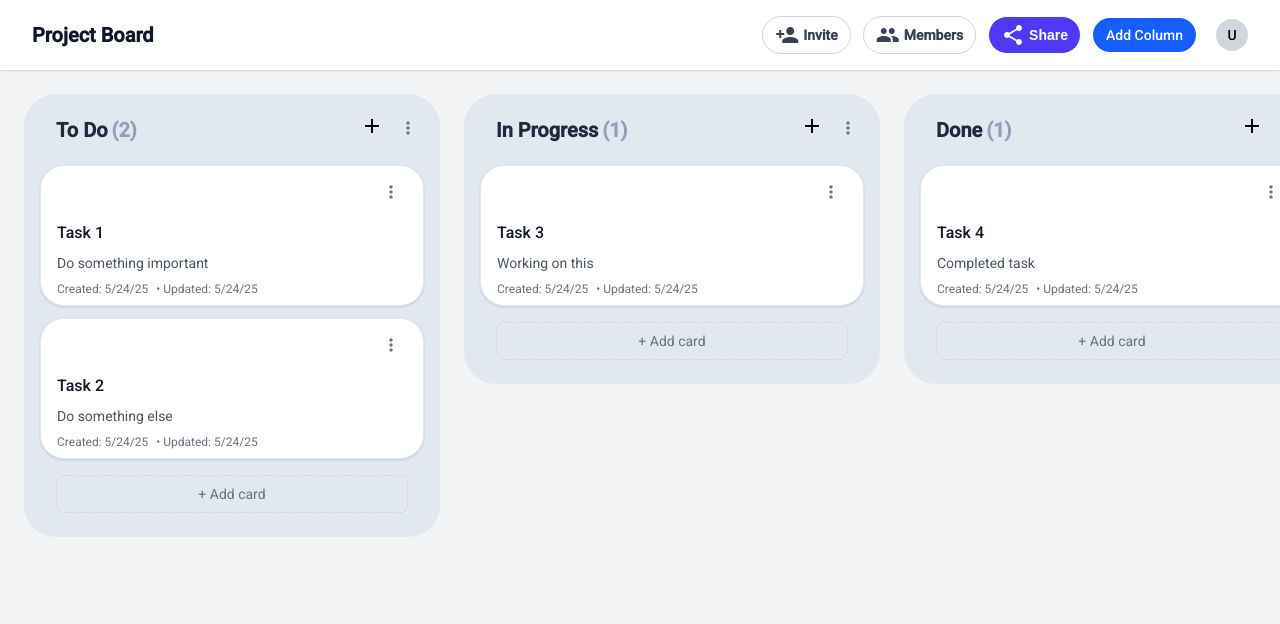
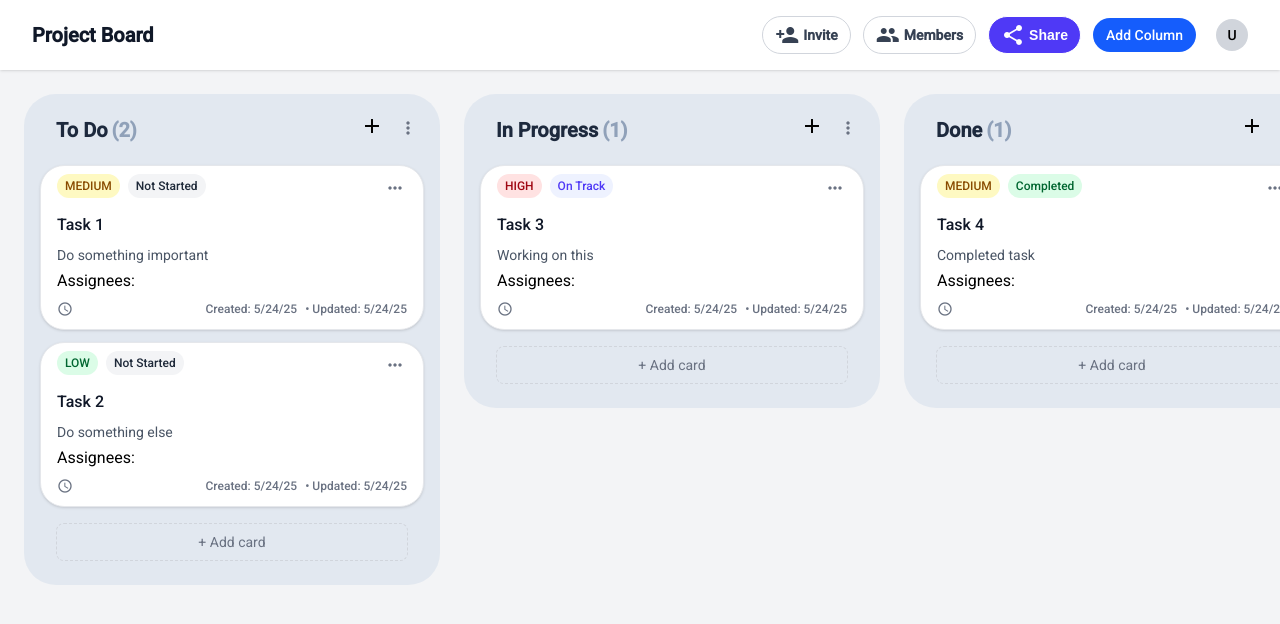
Before and after one commit to Abrarafi/kanban-board, an Angular app: page / in a window 1280 px wide. Shown: the top 624 px of the page. Built offline with nearby package versions, Linux system fonts and the light colour scheme.

Commit message:
Card assaignees list added

```diff
--- a/src/app/board/components/card-dialog/card-dialog.component.html
+++ b/src/app/board/components/card-dialog/card-dialog.component.html
@@ -21,30 +21,26 @@
                   class="resize-y min-h-[100px]"></textarea>
       </mat-form-field>
 
-      <mat-form-field appearance="outline" class="w-full">
-        <mat-label>Assignees</mat-label>
-        <mat-select formControlName="assignees" multiple [compareWith]="compareUsers">
-          <mat-option *ngFor="let user of users" [value]="user">
-            <div class="flex items-center gap-2 py-1">
-              <img *ngIf="user.avatar" [src]="user.avatar" [alt]="user.name"
-                   class="w-6 h-6 rounded-full object-cover">
-              <div class="flex flex-col">
-                <span class="font-medium">{{ user.name }}</span>
-                <span class="text-sm text-gray-600">{{ user.email }}</span>
-              </div>
-            </div>
-          </mat-option>
-        </mat-select>
-      </mat-form-field>
+      <div class="grid grid-cols-2 gap-4">
+        <mat-form-field appearance="outline">
+          <mat-label>Priority</mat-label>
+          <mat-select formControlName="priority">
+            <mat-option>None</mat-option>
+            @for(priority of priorities; track priority) {
+              <mat-option [value]="priority">{{ priority }}</mat-option>
+            }
+          </mat-select>
+        </mat-form-field>
 
-      <mat-form-field appearance="outline" class="w-full">
-        <mat-label>Priority</mat-label>
-        <mat-select formControlName="priority">
-          <mat-option value="LOW">Low</mat-option>
-          <mat-option value="MEDIUM">Medium</mat-option>
-          <mat-option value="HIGH">High</mat-option>
-        </mat-select>
-      </mat-form-field>
+        <mat-form-field appearance="outline">
+          <mat-label>Status</mat-label>
+          <mat-select formControlName="status">
+            @for(status of statuses; track status) {
+              <mat-option [value]="status">{{ status }}</mat-option>
+            }
+          </mat-select>
+        </mat-form-field>
+      </div>
 
       <mat-form-field appearance="outline" class="w-full">
         <mat-label>Due Date</mat-label>
@@ -52,14 +48,36 @@
         <mat-datepicker-toggle matIconSuffix [for]="picker"></mat-datepicker-toggle>
         <mat-datepicker #picker></mat-datepicker>
       </mat-form-field>
+
+      <mat-form-field appearance="outline" class="w-full">
+        <mat-label>Assignees</mat-label>
+        <mat-select formControlName="assignees" multiple [compareWith]="compareUsers">
+          @for(user of users; track user.id) {
+            <mat-option [value]="user">
+              <div class="flex items-center gap-2 py-1">
+                @if(user.avatar) {
+                  <img [src]="user.avatar" [alt]="user.name" class="w-6 h-6 rounded-full object-cover">
+                }
+                <div class="flex flex-col">
+                  <span class="font-medium">{{ user.name }}</span>
+                  <span class="text-sm text-gray-600">{{ user.email }}</span>
+                </div>
+              </div>
+            </mat-option>
+          }
+        </mat-select>
+      </mat-form-field>
     </form>
   </mat-dialog-content>
 
-  <mat-dialog-actions align="end" class="mt-4 gap-2">
+  <mat-dialog-actions align="end" class="mt-4">
     <button mat-button (click)="onCancel()">Cancel</button>
-    <button mat-raised-button color="primary"
-            [disabled]="cardForm.invalid"
-            (click)="onSubmit()">
+    <button
+      mat-raised-button
+      color="primary"
+      [disabled]="cardForm.invalid"
+      (click)="onSubmit()"
+    >
       {{ data.mode === 'edit' ? 'Save' : 'Create' }}
     </button>
   </mat-dialog-actions>
--- a/src/app/board/components/card-dialog/card-dialog.component.ts
+++ b/src/app/board/components/card-dialog/card-dialog.component.ts
@@ -39,6 +39,8 @@ interface User {
 })
 export class CardDialogComponent {
   cardForm: FormGroup;
+  priorities = ['LOW', 'MEDIUM', 'HIGH'];
+  statuses = ['Not Started', 'In Research', 'On Track', 'Completed'];
   users: User[] = [
     { id: '1', name: 'John Doe', email: 'john@example.com', avatar: 'assets/avatars/john.jpg' },
     { id: '2', name: 'Jane Smith', email: 'jane@example.com', avatar: 'assets/avatars/jane.jpg' },
@@ -58,7 +60,8 @@ export class CardDialogComponent {
     this.cardForm = this.fb.group({
       title: ['', [Validators.required, Validators.minLength(3)]],
       description: [''],
-      priority: ['MEDIUM'],
+      priority: [''],
+      status: ['Not Started'],
       dueDate: [null],
       assignees: [[]]
     });
@@ -68,7 +71,8 @@ export class CardDialogComponent {
         title: data.card.title,
         description: data.card.description,
         priority: data.card.priority,
-        dueDate: data.card.dueDate ? new Date(data.card.dueDate) : null,
+        status: data.card.status,
+        dueDate: data.card.dueDate,
         assignees: data.card.assignees || []
       });
     }
@@ -85,10 +89,10 @@ export class CardDialogComponent {
         title: formValue.title,
         description: formValue.description || '',
         priority: formValue.priority,
+        status: formValue.status,
         dueDate: formValue.dueDate,
         assignees: formValue.assignees,
         columnId: this.data.columnId,
-        status: 'Not Started',
         updatedAt: new Date()
       };
 
--- a/src/app/board/components/card/card.component.html
+++ b/src/app/board/components/card/card.component.html
@@ -1,13 +1,13 @@
-<div class="bg-white px-2 py-1 rounded-3xl shadow-sm border border-gray-200 hover:shadow-md transition-all">
+<div class="bg-white px-2 py-1 rounded-3xl shadow-sm border border-gray-200 hover:shadow-md transition-all relative overflow-visible">
   <div class="px-2 py-1 flex justify-between items-start">
     <div class="flex gap-2">
       @if(card.priority) {
-        <span class="text-xs font-semibold px-2 py-1 rounded-full" [ngClass]="priorityClasses">
+        <span class="text-xs font-medium px-2 py-1 rounded-full" [ngClass]="priorityClasses">
           {{ card.priority }}
         </span>
       }
       @if(card.status) {
-        <span class="text-xs px-2 font-semibold py-1 rounded-full" [ngClass]="statusClasses">
+        <span class="text-xs px-2 font-medium py-1 rounded-full" [ngClass]="statusClasses">
           {{ card.status }}
         </span>
       }
@@ -16,10 +16,10 @@
     <div class="relative">
       <button
         (click)="toggleMenu()"
-        class="p-1 hover:bg-gray-100 rounded-full"
+        class=" hover:bg-gray-100 rounded-full"
         #menuButton
       >
-        <mat-icon class="text-gray-500 text-xl">more_vert</mat-icon>
+        <mat-icon class="text-gray-500 text-xl">more_horiz</mat-icon>
       </button>
 
       @if(isMenuOpen) {
@@ -65,27 +65,80 @@
     </div>
   }
 
-  <!-- Assignee -->
-  @if(card.assignee) {
-    <div class="px-2 py-1 flex items-center">
-      @if(avatarUrl) {
-        <img [src]="avatarUrl" [alt]="card.assignee.name"
-             class="h-6 w-6 rounded-full mr-2 object-cover">
-      } @else {
-        <div class="h-6 w-6 rounded-full bg-gray-200 flex items-center justify-center mr-2 text-sm font-medium">
-          {{ initials }}
+  <!-- Assignees -->
+  <div class="flex justify-between items-center px-2">
+    <h3 class="text-[16px]">Assignees:</h3>
+
+    @if(card.assignees.length > 0) {
+      <div class="relative">
+        <!-- Assignee Avatars -->
+        <div class="flex -space-x-2 cursor-pointer" (click)="toggleAssigneeList($event)" #assigneeList>
+          @for(assignee of visibleAssignees; track assignee.id) {
+            <div class="w-8 h-8 rounded-full bg-gray-200 overflow-hidden ring-2 ring-white">
+              @if(assignee.avatar) {
+                <img [src]="assignee.avatar" [alt]="assignee.name"
+                     class="w-full h-full object-cover">
+              } @else {
+                <div class="w-full h-full flex items-center justify-center bg-gray-200 text-gray-600 font-medium">
+                  {{ assignee.name.charAt(0).toUpperCase() }}
+                </div>
+              }
+            </div>
+          }
+          @if(hasMoreAssignees) {
+            <div class="w-8 h-8 rounded-full bg-gray-100 ring-2 ring-white flex items-center justify-center text-sm text-gray-600 font-medium cursor-pointer">
+              +{{ remainingAssigneesCount }}
+            </div>
+          }
         </div>
-      }
-      <span class="text-sm text-gray-600">{{ card.assignee.name }}</span>
-    </div>
-  }
+
+        <!-- Assignee List Popup -->
+        @if(isAssigneeListOpen) {
+          <div
+            class="absolute z-[1000] w-64 bg-amber-50 rounded-lg shadow-lg border border-gray-200 overflow-visible"
+            [class.bottom-full]="showAbove"
+            [class.top-full]="!showAbove"
+            [class.mb-2]="showAbove"
+            [class.mt-2]="!showAbove"
+            style="right: 0;"
+            (clickOutside)="closeAssigneeList()"
+          >
+            <div class="sticky top-0 px-3 py-2 text-sm font-medium text-gray-700 border-b border-gray-100 bg-white">
+              Assignees
+            </div>
+            <div class="max-h-[240px] bg-white overflow-y-auto">
+              @for(assignee of card.assignees; track assignee.id) {
+                <div class="px-3 py-2 flex items-center gap-2 hover:bg-gray-50">
+                  <div class="w-8 h-8 rounded-full bg-gray-200 overflow-hidden flex-shrink-0">
+                    @if(assignee.avatar) {
+                      <img [src]="assignee.avatar" [alt]="assignee.name"
+                           class="w-full h-full object-cover">
+                    } @else {
+                      <div class="w-full h-full flex items-center justify-center bg-gray-200 text-gray-600 font-medium">
+                        {{ assignee.name.charAt(0).toUpperCase() }}
+                      </div>
+                    }
+                  </div>
+                  <div class="flex flex-col min-w-0">
+                    <span class="text-sm font-medium text-gray-900 truncate">{{ assignee.name }}</span>
+                    <span class="text-xs text-gray-500 truncate">{{ assignee.email }}</span>
+                  </div>
+                </div>
+              }
+            </div>
+          </div>
+        }
+      </div>
+    }
+  </div>
 
   <!-- Footer -->
-  <div class="px-2 py-1 flex justify-between items-center text-xs text-gray-500">
+  <div class="px-2 py-1 flex justify-between items-center text-xs font-medium text-gray-500">
+    <mat-icon class="text-base">schedule</mat-icon>
     <!-- Due Date -->
     @if(card.dueDate) {
       <div class="flex items-center">
-        <span class="material-icons-outlined text-base mr-1">schedule</span>
+
         <span [class.text-red-500]="isOverdue">
           Due: {{ card.dueDate | date:'MMM d' }}
           @if(isOverdue) {
--- a/src/app/board/components/card/card.component.ts
+++ b/src/app/board/components/card/card.component.ts
@@ -19,8 +19,12 @@ export class CardComponent {
   @Output() moveCard = new EventEmitter<Card>();
   @Output() deleteCard = new EventEmitter<Card>();
   @ViewChild('menuButton') menuButton!: ElementRef;
+  @ViewChild('assigneeList') assigneeListTrigger!: ElementRef;
 
   isMenuOpen = false;
+  isAssigneeListOpen = false;
+  showAbove = false;
+  readonly MAX_VISIBLE_ASSIGNEES = 2;
 
   constructor(private dialog: MatDialog) {}
 
@@ -30,6 +34,37 @@ export class CardComponent {
 
   closeMenu(): void {
     this.isMenuOpen = false;
+  }
+
+  toggleAssigneeList(event: MouseEvent): void {
+    if (!this.isAssigneeListOpen) {
+      const element = event.currentTarget as HTMLElement;
+      const rect = element.getBoundingClientRect();
+      const spaceBelow = window.innerHeight - rect.bottom;
+      const spaceAbove = rect.top;
+      const popupHeight = 280; // Header (40px) + Max content height (240px)
+
+      this.showAbove = spaceBelow < popupHeight && spaceAbove > spaceBelow;
+    }
+
+    this.isAssigneeListOpen = !this.isAssigneeListOpen;
+    event.stopPropagation();
+  }
+
+  closeAssigneeList(): void {
+    this.isAssigneeListOpen = false;
+  }
+
+  get visibleAssignees() {
+    return this.card.assignees.slice(0, this.MAX_VISIBLE_ASSIGNEES);
+  }
+
+  get remainingAssigneesCount() {
+    return Math.max(0, this.card.assignees.length - this.MAX_VISIBLE_ASSIGNEES);
+  }
+
+  get hasMoreAssignees() {
+    return this.card.assignees.length > this.MAX_VISIBLE_ASSIGNEES;
   }
 
   onEdit(): void {
@@ -73,7 +108,7 @@ export class CardComponent {
     const classes: { [key: string]: string } = {
       'Not Started': 'bg-gray-100 text-gray-800',
       'In Research': 'bg-blue-100 text-blue-800',
-      'On Track': 'bg-indigo-100 text-indigo-800',
+      'On Track': 'bg-indigo-50 text-indigo-600',
       'Completed': 'bg-green-100 text-green-800'
     };
     return classes[this.card.status || ''] || '';
@@ -91,10 +126,12 @@ export class CardComponent {
   }
 
   get initials(): string {
-    return this.card.assignee?.name.charAt(0).toUpperCase() || '';
+    if (!this.card) return '';
+    return this.card.assignees[0]?.name.charAt(0).toUpperCase() || '';
   }
 
   get avatarUrl(): string | null {
-    return this.card.assignee?.avatar || null;
+    if (!this.card) return null;
+    return this.card.assignees[0]?.avatar || null;
   }
 }
--- a/src/app/board/components/column/column.component.html
+++ b/src/app/board/components/column/column.component.html
@@ -4,7 +4,7 @@
   [cdkDropListData]="column.cards"
   [cdkDropListConnectedTo]="connectedTo"
   (cdkDropListDropped)="onDrop($event)"
-  class="flex-shrink-0 w-[416px] bg-[#E2E8F0] rounded-4xl p-4  overflow-hidden"
+  class="flex-shrink-0 w-[416px] bg-[#E2E8F0] rounded-4xl p-4  "
 >
 <div class="flex justify-between items-center">
   <div class="flex flex-row items-center font-extrabold text-[20px]">
--- a/src/app/board/models/card.model.ts
+++ b/src/app/board/models/card.model.ts
@@ -1,22 +1,19 @@
 export interface Card {
     id: string;
     title: string;
-    description?: string;
-    dueDate?: Date;
-    priority?: 'LOW' | 'MEDIUM' | 'HIGH';
-    status?: 'Not Started' | 'In Research' | 'On Track' | 'Completed';
-    assignee?: {
-      id: string;
-      name: string;
-      avatar?: string;
-    };
+    description: string;
+    priority: 'LOW' | 'MEDIUM' | 'HIGH' | null;
+    status: 'Not Started' | 'In Research' | 'On Track' | 'Completed';
+    dueDate: Date | null;
+    assignees: User[];
     columnId: string;
     createdAt: Date;
     updatedAt: Date;
-    assignees?: Array<{
-      id: string;
-      name: string;
-      email: string;
-      avatar?: string;
-    }>;
-  }
+}
+
+export interface User {
+    id: string;
+    name: string;
+    email: string;
+    avatar: string | null;
+}
--- a/src/app/board/services/api.service.ts
+++ b/src/app/board/services/api.service.ts
@@ -19,6 +19,10 @@ export class ApiService {
           id: '1',
           title: 'Task 1',
           description: 'Do something important',
+          priority: 'MEDIUM',
+          status: 'Not Started',
+          dueDate: null,
+          assignees: [],
           columnId: '1',
           createdAt: new Date(),
           updatedAt: new Date()
@@ -27,6 +31,10 @@ export class ApiService {
           id: '2',
           title: 'Task 2',
           description: 'Do something else',
+          priority: 'LOW',
+          status: 'Not Started',
+          dueDate: null,
+          assignees: [],
           columnId: '1',
           createdAt: new Date(),
           updatedAt: new Date()
@@ -45,6 +53,10 @@ export class ApiService {
           id: '3',
           title: 'Task 3',
           description: 'Working on this',
+          priority: 'HIGH',
+          status: 'On Track',
+          dueDate: null,
+          assignees: [],
           columnId: '2',
           createdAt: new Date(),
           updatedAt: new Date()
@@ -63,6 +75,10 @@ export class ApiService {
           id: '4',
           title: 'Task 4',
           description: 'Completed task',
+          priority: 'MEDIUM',
+          status: 'Completed',
+          dueDate: null,
+          assignees: [],
           columnId: '3',
           createdAt: new Date(),
           updatedAt: new Date()
```
